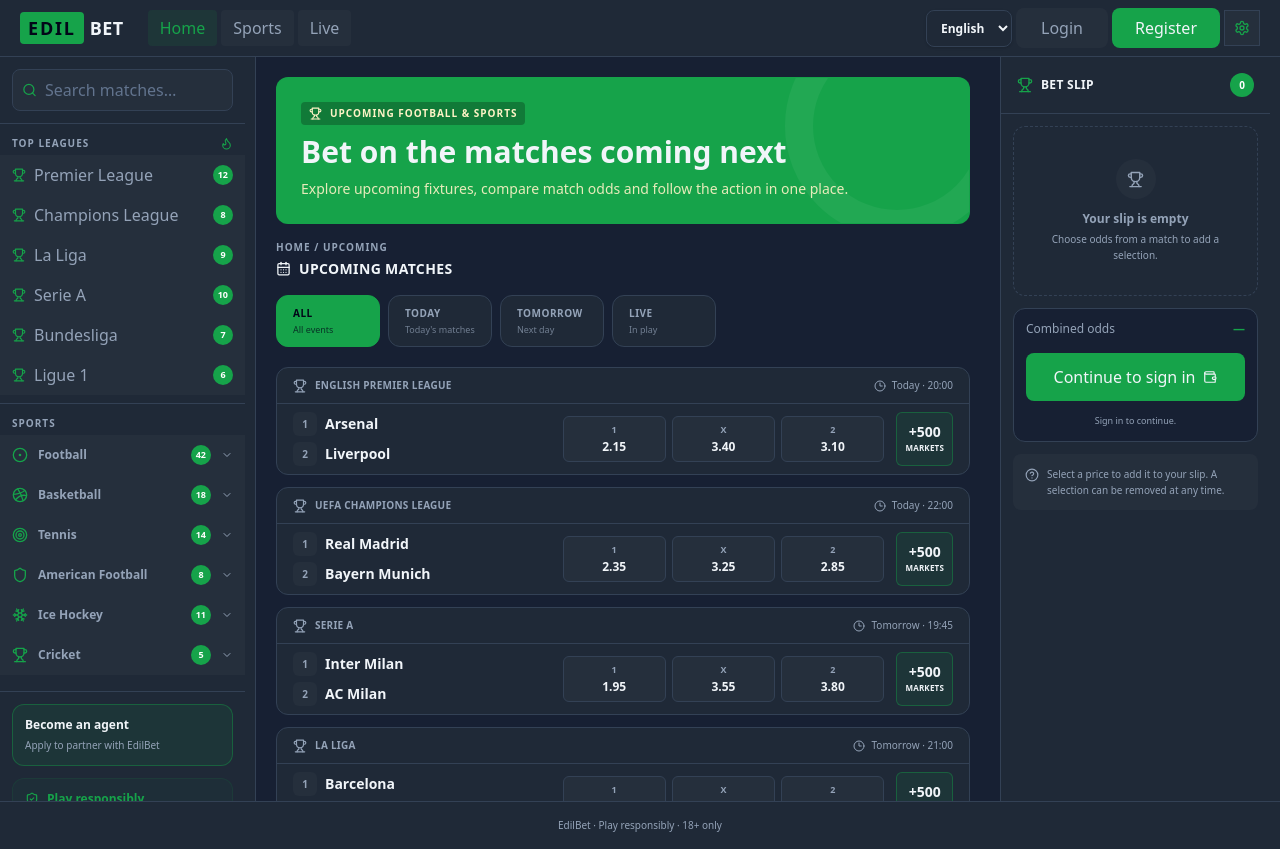
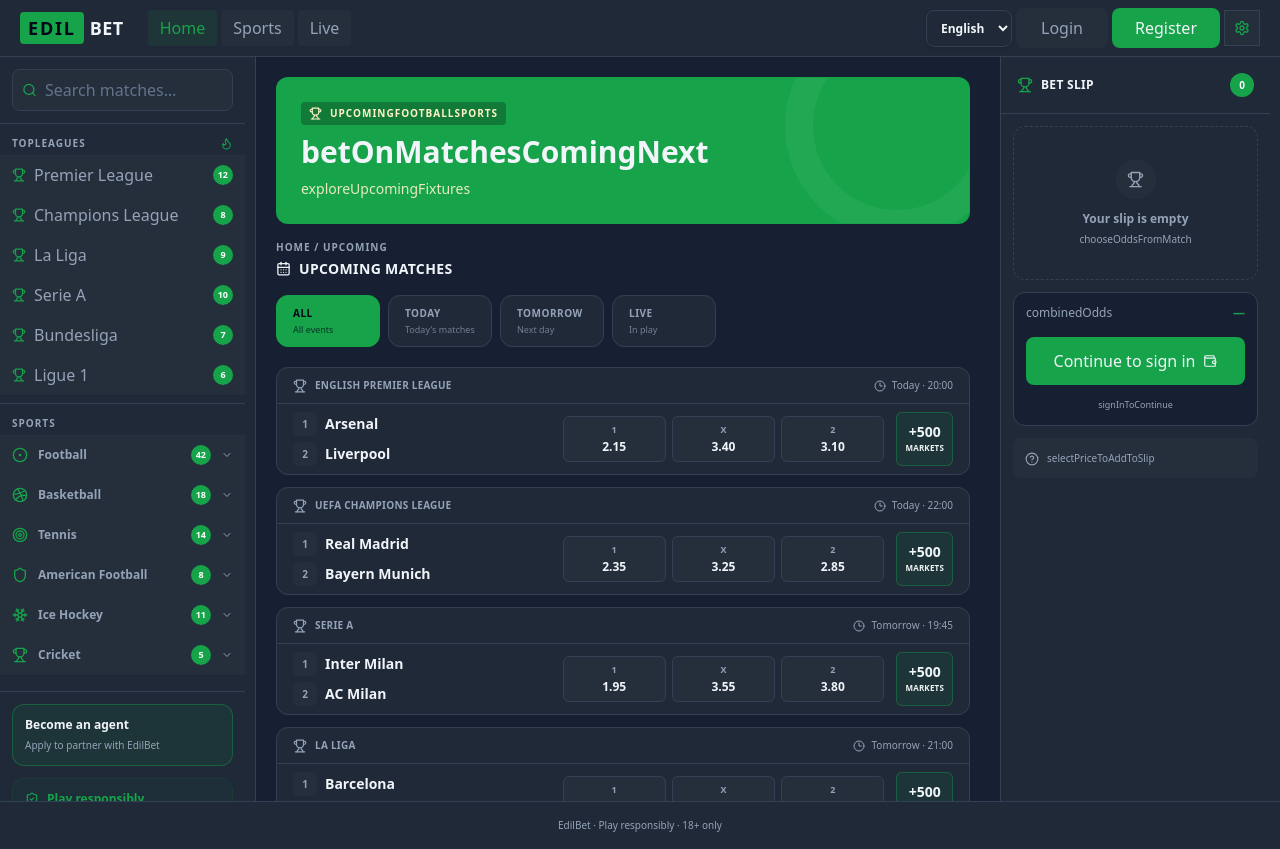
Before and after one commit to tadiosgb1/Edilbetting, a Next.js app in the folder frontend-next/: page /player in a window 1280 px wide. Built offline with nearby package versions, Linux system fonts and the light colour scheme.

Commit message:
Localize player sportsbook navigation and bet slip

```diff
--- a/frontend-next/src/app/(player)/player/page.tsx
+++ b/frontend-next/src/app/(player)/player/page.tsx
@@ -222,16 +222,16 @@ export default function PlayerPage() {
           </div>
           <div className="flex shrink-0 items-center gap-1.5 sm:gap-2.5">
             <div className="flex items-center gap-1">
-              {authHydrated && user && <div className="mr-1 flex items-center gap-1.5 rounded-lg border border-slate-700 bg-slate-800/70 py-1 pl-2 pr-1.5 sm:gap-2 sm:pl-3"><Wallet size={15} className="player-accent-icon shrink-0"/><div className="leading-tight"><span className="block text-[9px] font-semibold text-slate-300">Wallet balance</span><strong className="block whitespace-nowrap text-[11px] font-bold text-white sm:text-xs">ETB 0.00</strong></div><button onClick={() => { setDepositNotice(""); setDepositOpen(true); }} className="ml-1 rounded-md px-2 py-1.5 text-[10px] font-bold text-white transition-opacity hover:opacity-90 sm:text-xs" style={{backgroundColor:brandColor}}>Deposit</button></div>}
+              {authHydrated && user && <div className="mr-1 flex items-center gap-1.5 rounded-lg border border-slate-700 bg-slate-800/70 py-1 pl-2 pr-1.5 sm:gap-2 sm:pl-3"><Wallet size={15} className="player-accent-icon shrink-0"/><div className="leading-tight"><span className="block text-[9px] font-semibold text-slate-300">{t("walletBalance")}</span><strong className="block whitespace-nowrap text-[11px] font-bold text-white sm:text-xs">ETB 0.00</strong></div><button onClick={() => { setDepositNotice(""); setDepositOpen(true); }} className="ml-1 rounded-md px-2 py-1.5 text-[10px] font-bold text-white transition-opacity hover:opacity-90 sm:text-xs" style={{backgroundColor:brandColor}}>{t("deposit")}</button></div>}
               <LanguageSelector compact />
               {authHydrated && user ? <div className="relative">
-                <button onClick={() => setProfileOpen((open) => !open)} aria-label="Open profile menu" aria-expanded={profileOpen} className="flex h-9 items-center gap-2 rounded-lg border border-slate-700 px-2 text-sm transition hover:border-[var(--player-brand)]">
+                <button onClick={() => setProfileOpen((open) => !open)} aria-label={t("openProfileMenu")} aria-expanded={profileOpen} className="flex h-9 items-center gap-2 rounded-lg border border-slate-700 px-2 text-sm transition hover:border-[var(--player-brand)]">
                   <UserRound size={17} className="player-accent-icon" />
                   <span className="hidden max-w-24 truncate text-xs font-semibold sm:block">{user.name}</span>
                   <ChevronDown size={13} className="player-accent-icon" />
                 </button>
                 {profileOpen && <>
-                  <button aria-label="Close profile menu" onClick={() => setProfileOpen(false)} className="fixed inset-0 z-40 cursor-default" />
+                  <button aria-label={t("closeProfileMenu")} onClick={() => setProfileOpen(false)} className="fixed inset-0 z-40 cursor-default" />
                   <div className="absolute right-0 top-11 z-50 max-h-[80vh] w-72 max-w-[90vw] overflow-y-auto border border-slate-700 bg-slate-900 p-1.5 shadow-2xl">
                     <div className="border-b border-slate-800 px-3 py-3"><p className="truncate text-xs font-semibold">{user.name}</p><p className="mt-0.5 text-[10px] uppercase text-slate-500">{user.role}</p><div className="mt-3 grid grid-cols-3 gap-2"><Link href="/player/account/bonus-points" onClick={() => setProfileOpen(false)} className="border border-slate-700 bg-slate-950 p-2"><Gift size={15} className="mb-1 text-[var(--player-brand)]"/><span className="block text-[10px] text-slate-400">Bonus points</span><strong className="text-xs">0</strong></Link><Link href="/player/account/main-account" onClick={() => setProfileOpen(false)} className="border border-slate-700 bg-slate-950 p-2"><Wallet size={15} className="mb-1 text-[var(--player-brand)]"/><span className="block text-[10px] text-slate-400">Main account</span><strong className="text-xs">ETB 0.00</strong></Link><Link href="/player/account/unsettled-bets" onClick={() => setProfileOpen(false)} className="border border-slate-700 bg-slate-950 p-2"><Ticket size={15} className="mb-1 text-[var(--player-brand)]"/><span className="block text-[10px] text-slate-400">Unsettled bets</span><strong className="text-xs">0</strong></Link></div></div>
                     {([{href:"deposit",label:"Make a deposit",icon:ArrowDownToLine},{href:"withdraw",label:"Withdraw funds",icon:ArrowUpFromLine},{href:"invite-friends",label:"Invite friends",icon:Users},{href:"profile",label:"Personal profile",icon:UserRound},{href:"bet-history",label:"Bet history",icon:History},{href:"settings",label:"Account settings",icon:Settings},{href:"messages",label:"Messages",icon:Mail}] as const).map((item) => { const ItemIcon = item.icon; return <Link key={item.href} href={`/player/account/${item.href}`} onClick={() => setProfileOpen(false)} className="flex w-full items-center gap-3 px-3 py-2.5 text-left text-xs text-slate-300 transition hover:bg-slate-800 hover:text-[var(--player-brand)]"><ItemIcon size={15} className="player-accent-icon"/>{item.label}<ChevronDown size={12} className="ml-auto -rotate-90 text-slate-600"/></Link>; })}
@@ -288,11 +288,11 @@ export default function PlayerPage() {
             </div>
           </div>
           <div className="border-b border-slate-800 pb-2">
-            <div className="flex items-center justify-between px-3 pb-1 pt-3"><p className="text-[10px] font-black uppercase tracking-widest text-slate-500">Top Leagues</p><Flame size={13} className="text-[var(--player-brand)]"/></div>
-            {topLeagues.map(([league, count]) => <button key={league} onClick={() => { setActiveLeague(league); setTab("sports"); setDay("All"); }} className="flex w-full items-center gap-2 px-3 py-2 text-left text-xs font-semibold text-slate-300 transition hover:bg-slate-800 hover:text-[var(--player-brand)]"><Trophy size={14} className="player-accent-icon shrink-0" /><span className="flex-1 truncate">{league}</span><span className="player-count-badge grid h-5 min-w-5 place-items-center rounded-full border border-[var(--player-brand)]/50 bg-[var(--player-brand)] px-1 text-[9px] font-bold tabular-nums text-white">{count}</span></button>)}
+            <div className="flex items-center justify-between px-3 pb-1 pt-3"><p className="text-[10px] font-black uppercase tracking-widest text-slate-500">{t("topLeagues")}</p><Flame size={13} className="text-[var(--player-brand)]"/></div>
+            {topLeagues.map(([league, count]) => <button key={league} onClick={() => { setActiveLeague(league); setTab("sports"); setDay("All"); }} className="flex w-full items-center gap-2 px-3 py-2 text-left text-xs font-semibold text-slate-300 transition hover:bg-slate-800 hover:text-[var(--player-brand)]"><Trophy size={14} className="player-accent-icon shrink-0" /><span className="flex-1 truncate">{t(league)}</span><span className="player-count-badge grid h-5 min-w-5 place-items-center rounded-full border border-[var(--player-brand)]/50 bg-[var(--player-brand)] px-1 text-[9px] font-bold tabular-nums text-white">{count}</span></button>)}
           </div>
           <div className="px-3 pb-1 pt-3"><p className="text-[10px] font-black uppercase tracking-widest text-slate-500">Sports</p></div>
-          <div className="pb-4">{sports.map(([name, count]) => { const SportIcon = sportIcons[name as keyof typeof sportIcons]; return <button key={name} onClick={() => { setActiveLeague(name === "Football" ? "All sports" : name); setTab("sports"); }} className="flex w-full items-center gap-2.5 px-3 py-2.5 text-left text-slate-300 transition hover:bg-slate-800/70 hover:text-white"><SportIcon size={16} className="player-accent-icon shrink-0" /><span className="flex-1 text-xs font-bold">{name}</span><span className="player-count-badge grid h-5 min-w-5 place-items-center rounded-full border border-[var(--player-brand)]/50 bg-[var(--player-brand)] px-1 text-[9px] font-semibold tabular-nums text-white">{count}</span><ChevronDown size={12} className="text-slate-600"/></button>; })}</div>
+          <div className="pb-4">{sports.map(([name, count]) => { const SportIcon = sportIcons[name as keyof typeof sportIcons]; return <button key={name} onClick={() => { setActiveLeague(name === "Football" ? "All sports" : name); setTab("sports"); }} className="flex w-full items-center gap-2.5 px-3 py-2.5 text-left text-slate-300 transition hover:bg-slate-800/70 hover:text-white"><SportIcon size={16} className="player-accent-icon shrink-0" /><span className="flex-1 text-xs font-bold">{t(name)}</span><span className="player-count-badge grid h-5 min-w-5 place-items-center rounded-full border border-[var(--player-brand)]/50 bg-[var(--player-brand)] px-1 text-[9px] font-semibold tabular-nums text-white">{count}</span><ChevronDown size={12} className="text-slate-600"/></button>; })}</div>
           <div className="mt-auto space-y-3 border-t border-slate-800 p-3"><button onClick={() => { setAgentNotice(""); setAgentOpen(true); }} className="w-full rounded-xl border border-[var(--player-brand)]/40 bg-[var(--player-brand)]/10 p-3 text-left transition hover:bg-[var(--player-brand)]/15"><span className="block text-xs font-bold text-white">Become an agent</span><span className="mt-1 block text-[10px] leading-4 text-slate-300">Apply to partner with EdilBet</span></button><div className="rounded-xl border border-[var(--player-brand)]/10 bg-[var(--player-brand)]/5 p-3"><div className="flex items-center gap-2 text-xs font-bold text-[var(--player-brand)]"><ShieldCheck size={14}/> Play responsibly</div><p className="mt-2 text-[10px] leading-4 text-slate-300">18+ only. Set limits and keep the game fun.</p></div></div>
         </aside>
 
@@ -303,15 +303,15 @@ export default function PlayerPage() {
             <div className="relative overflow-hidden rounded-xl border border-[var(--player-brand)]/15 bg-[var(--player-brand)] p-5 sm:p-6">
               <div className="absolute -right-10 -top-16 h-56 w-56 rounded-full border-[28px] border-white/5"/>
               <div className="relative">
-                <span className="mb-2 inline-flex items-center gap-2 rounded bg-black/25 px-2 py-1 text-[10px] font-black uppercase tracking-widest text-amber-100"><Trophy size={13} />Upcoming Football & Sports</span>
-                <h1 className="max-w-2xl text-xl font-black leading-tight text-white sm:text-3xl">Bet on the matches coming next</h1>
-                <p className="mt-2 max-w-xl text-xs leading-5 text-amber-100/90 sm:text-sm">Explore upcoming fixtures, compare match odds and follow the action in one place.</p>
+                <span className="mb-2 inline-flex items-center gap-2 rounded bg-black/25 px-2 py-1 text-[10px] font-black uppercase tracking-widest text-amber-100"><Trophy size={13} />{t("upcomingFootballSports")}</span>
+                <h1 className="max-w-2xl text-xl font-black leading-tight text-white sm:text-3xl">{t("betOnMatchesComingNext")}</h1>
+                <p className="mt-2 max-w-xl text-xs leading-5 text-amber-100/90 sm:text-sm">{t("exploreUpcomingFixtures")}</p>
               </div>
             </div>
 
             <div className="flex flex-wrap items-center justify-between gap-3">
-              <div><p className="text-[10px] font-black uppercase tracking-widest text-slate-500">Home / {tab === "live" ? "Live" : tab === "sports" ? "Sports" : "Upcoming"}</p><h2 className="mt-1 flex items-center gap-2 text-sm font-black uppercase tracking-wide text-white">{tab === "live" ? <><Activity size={15} className="text-red-400" />Live matches</> : tab === "sports" ? <><Trophy size={15} />Sports & fixtures</> : <><CalendarDays size={15} />Upcoming Matches</>}</h2></div>
-              <div className="relative w-full sm:w-64 lg:hidden"><Search size={14} className="absolute left-3 top-1/2 -translate-y-1/2 text-slate-500"/><input value={search} onChange={(event) => setSearch(event.target.value)} placeholder="Search matches…" className="w-full rounded-lg border border-slate-800 bg-slate-900 py-2 pl-9 pr-3 text-xs outline-none placeholder:text-slate-500 focus:border-[var(--player-brand)]"/></div>
+              <div><p className="text-[10px] font-black uppercase tracking-widest text-slate-500">Home / {tab === "live" ? "Live" : tab === "sports" ? "Sports" : "Upcoming"}</p><h2 className="mt-1 flex items-center gap-2 text-sm font-black uppercase tracking-wide text-white">{tab === "live" ? <><Activity size={15} className="text-red-400" />{t("liveMatches")}</> : tab === "sports" ? <><Trophy size={15} />{t("sportsAndFixtures")}</> : <><CalendarDays size={15} />{t("Upcoming Matches")}</>}</h2></div>
+              <div className="relative w-full sm:w-64 lg:hidden"><Search size={14} className="absolute left-3 top-1/2 -translate-y-1/2 text-slate-500"/><input value={search} onChange={(event) => setSearch(event.target.value)} placeholder={t("Search matches…")} className="w-full rounded-lg border border-slate-800 bg-slate-900 py-2 pl-9 pr-3 text-xs outline-none placeholder:text-slate-500 focus:border-[var(--player-brand)]"/></div>
             </div>
 
             <div className="flex gap-2 overflow-x-auto pb-1">
@@ -319,9 +319,9 @@ export default function PlayerPage() {
             </div>
 
             <div className="space-y-3">
-              {visibleMatches.length === 0 && <div className="rounded-xl border border-slate-800 bg-slate-900 p-8 text-center"><Activity size={22} className="mx-auto text-slate-600"/><p className="mt-3 text-sm font-semibold text-slate-300">{t("No matches found")}</p><p className="mt-1 text-xs text-slate-500">Try another search or date filter.</p><button onClick={() => { setSearch(""); setDay("All"); setTab("home"); setActiveLeague("All sports"); }} className="mt-4 text-xs font-bold text-[var(--player-brand)]">Clear filters</button></div>}
+              {visibleMatches.length === 0 && <div className="rounded-xl border border-slate-800 bg-slate-900 p-8 text-center"><Activity size={22} className="mx-auto text-slate-600"/><p className="mt-3 text-sm font-semibold text-slate-300">{t("No matches found")}</p><p className="mt-1 text-xs text-slate-500">Try another search or date filter.</p><button onClick={() => { setSearch(""); setDay("All"); setTab("home"); setActiveLeague("All sports"); }} className="mt-4 text-xs font-bold text-[var(--player-brand)]">{t("clearFilters")}</button></div>}
               {visibleMatches.map((match) => <article key={match.id} className="overflow-hidden rounded-xl border border-slate-800 bg-slate-900 transition hover:border-slate-700">
-                <div className="flex flex-wrap items-center justify-between gap-2 border-b border-slate-800 px-3 py-2.5 sm:px-4"><div className="flex min-w-0 items-center gap-2">{match.icon === "globe" ? <Globe size={14} className="shrink-0 text-slate-500" /> : <Trophy size={14} className="shrink-0 text-slate-500" />}<span className="truncate text-[10px] font-black tracking-wide text-slate-400">{match.league}</span>{match.live && <span className="inline-flex items-center gap-1 rounded bg-red-500/10 px-1.5 py-0.5 text-[9px] font-black text-red-400"><span className="h-1.5 w-1.5 animate-pulse rounded-full bg-red-500"/>LIVE</span>}</div><div className="flex items-center gap-1.5 text-[10px] text-slate-500"><Clock3 size={12}/>{match.live ? match.kickoff : `${match.date} · ${match.kickoff}`}</div></div>
+                <div className="flex flex-wrap items-center justify-between gap-2 border-b border-slate-800 px-3 py-2.5 sm:px-4"><div className="flex min-w-0 items-center gap-2">{match.icon === "globe" ? <Globe size={14} className="shrink-0 text-slate-500" /> : <Trophy size={14} className="shrink-0 text-slate-500" />}<span className="truncate text-[10px] font-black tracking-wide text-slate-400">{t(match.league)}</span>{match.live && <span className="inline-flex items-center gap-1 rounded bg-red-500/10 px-1.5 py-0.5 text-[9px] font-black text-red-400"><span className="h-1.5 w-1.5 animate-pulse rounded-full bg-red-500"/>LIVE</span>}</div><div className="flex items-center gap-1.5 text-[10px] text-slate-500"><Clock3 size={12}/>{match.live ? match.kickoff : `${t(match.date)} · ${match.kickoff}`}</div></div>
                 <div className="grid grid-cols-[minmax(0,1fr)_minmax(0,1.25fr)_auto] items-center gap-2 px-3 py-2 sm:gap-3 sm:px-4">
                   <div className="min-w-0"><div className="flex items-center gap-2"><span className="grid h-6 w-6 shrink-0 place-items-center rounded-md bg-slate-800 text-[10px] font-black text-slate-300">1</span><p className="truncate text-xs font-bold text-white sm:text-sm">{match.home}</p></div><div className="mt-1.5 flex items-center gap-2"><span className="grid h-6 w-6 shrink-0 place-items-center rounded-md bg-slate-800 text-[10px] font-black text-slate-300">2</span><p className="truncate text-xs font-bold text-white sm:text-sm">{match.away}</p></div></div>
                   <div className="grid min-w-0 grid-cols-3 gap-1 sm:gap-1.5">{match.odds.map((odd,index)=>{const selection=["1","X","2"][index];const active=picks.some((pick)=>pick.matchId===match.id&&pick.selection===selection);return <button key={selection} aria-label={selection+" odds "+formatOdd(odd)} onClick={()=>togglePick(match,index)} className={active?"min-w-0 rounded-md border border-[var(--player-brand)] bg-[var(--player-brand)]/15 px-1 py-1.5 text-center":"min-w-0 rounded-md border border-slate-700 bg-slate-800/80 px-1 py-1.5 text-center transition hover:border-[var(--player-brand)]/60"}><span className="block text-[9px] font-bold text-slate-400">{selection}</span><span className="mt-0.5 block truncate text-[11px] font-black tabular-nums text-white sm:text-xs">{formatOdd(odd)}</span></button>;})}</div>
@@ -336,9 +336,9 @@ export default function PlayerPage() {
         <aside className="custom-scroll hidden h-full w-[280px] shrink-0 overflow-y-auto overscroll-contain border-l border-slate-800 bg-slate-900 xl:block">
           <div className="flex items-center justify-between border-b border-slate-800 px-4 py-4"><div className="flex items-center gap-2"><Trophy size={16} className="text-[var(--player-brand)]"/><h2 className="text-xs font-black uppercase tracking-wide">Bet Slip</h2></div><span className="player-count-badge grid h-6 min-w-6 place-items-center rounded-full border border-[var(--player-brand)]/50 bg-[var(--player-brand)] px-1.5 text-[10px] font-bold tabular-nums text-white">{picks.length}</span></div>
           <div className="space-y-3 p-3">
-            {picks.length === 0 ? <div className="rounded-xl border border-dashed border-slate-700 px-4 py-8 text-center"><div className="mx-auto grid h-10 w-10 place-items-center rounded-full bg-slate-800"><Trophy size={17} className="text-slate-500"/></div><p className="mt-3 text-xs font-bold text-slate-300">{t("Your slip is empty")}</p><p className="mt-1 text-[10px] leading-4 text-slate-500">Choose odds from a match to add a selection.</p></div> : picks.map((pick) => <div key={pick.matchId} className="rounded-xl border border-slate-700 bg-slate-800/70 p-3"><div className="flex items-start justify-between gap-2"><p className="text-[11px] font-semibold leading-5">{pick.teams}</p><button aria-label="Remove selection" onClick={() => setPicks((current) => current.filter((item) => item.matchId !== pick.matchId))} className="text-slate-500 hover:text-white"><X size={13}/></button></div><div className="mt-3 flex items-center justify-between text-[10px]"><span className="text-slate-400">Selection {pick.selection}</span><span className="font-black text-[var(--player-brand)]">{formatOdd(pick.odd)}</span></div></div>)}
-            <div className="rounded-xl border border-slate-800 bg-slate-950 p-3"><div className="flex items-center justify-between text-xs"><span className="text-slate-500">Combined odds</span><strong className="text-[var(--player-brand)]">{picks.length ? picks.reduce((total, pick) => total * Number(pick.odd), 1).toFixed(2) : "—"}</strong></div>{user ? <div className="mt-4 rounded-lg border border-emerald-500/20 bg-emerald-500/10 px-3 py-3 text-xs font-semibold text-emerald-300"><Check size={14} className="mr-2 inline" />Signed in as {user.name}. Wagers are not submitted.</div> : <button onClick={() => setAuthMode("login")} className="mt-4 flex w-full items-center justify-center gap-2 rounded-lg px-3 py-3 text-xs font-semibold text-white transition-opacity hover:opacity-90" style={{ backgroundColor: brandColor }}>{t("Continue to sign in")} <Wallet size={14}/></button>}<p className="mt-3 text-center text-[9px] leading-4 text-slate-600">{user ? "No wagers are placed." : "Sign in to continue."}</p></div>
-            <div className="flex items-start gap-2 rounded-lg bg-slate-800/60 p-3 text-[10px] leading-4 text-slate-500"><CircleHelp size={14} className="mt-0.5 shrink-0"/>Select a price to add it to your slip. A selection can be removed at any time.</div>
+            {picks.length === 0 ? <div className="rounded-xl border border-dashed border-slate-700 px-4 py-8 text-center"><div className="mx-auto grid h-10 w-10 place-items-center rounded-full bg-slate-800"><Trophy size={17} className="text-slate-500"/></div><p className="mt-3 text-xs font-bold text-slate-300">{t("Your slip is empty")}</p><p className="mt-1 text-[10px] leading-4 text-slate-500">{t("chooseOddsFromMatch")}</p></div> : picks.map((pick) => <div key={pick.matchId} className="rounded-xl border border-slate-700 bg-slate-800/70 p-3"><div className="flex items-start justify-between gap-2"><p className="text-[11px] font-semibold leading-5">{pick.teams}</p><button aria-label={t("removeSelection")} onClick={() => setPicks((current) => current.filter((item) => item.matchId !== pick.matchId))} className="text-slate-500 hover:text-white"><X size={13}/></button></div><div className="mt-3 flex items-center justify-between text-[10px]"><span className="text-slate-400">{t("selection")} {pick.selection}</span><span className="font-black text-[var(--player-brand)]">{formatOdd(pick.odd)}</span></div></div>)}
+            <div className="rounded-xl border border-slate-800 bg-slate-950 p-3"><div className="flex items-center justify-between text-xs"><span className="text-slate-500">{t("combinedOdds")}</span><strong className="text-[var(--player-brand)]">{picks.length ? picks.reduce((total, pick) => total * Number(pick.odd), 1).toFixed(2) : "—"}</strong></div>{user ? <div className="mt-4 rounded-lg border border-emerald-500/20 bg-emerald-500/10 px-3 py-3 text-xs font-semibold text-emerald-300"><Check size={14} className="mr-2 inline" />{t("signedInAs")} {user.name}. {t("wagersNotSubmitted")}</div> : <button onClick={() => setAuthMode("login")} className="mt-4 flex w-full items-center justify-center gap-2 rounded-lg px-3 py-3 text-xs font-semibold text-white transition-opacity hover:opacity-90" style={{ backgroundColor: brandColor }}>{t("Continue to sign in")} <Wallet size={14}/></button>}<p className="mt-3 text-center text-[9px] leading-4 text-slate-600">{user ? t("noWagersArePlaced") : t("signInToContinue")}</p></div>
+            <div className="flex items-start gap-2 rounded-lg bg-slate-800/60 p-3 text-[10px] leading-4 text-slate-500"><CircleHelp size={14} className="mt-0.5 shrink-0"/>{t("selectPriceToAddToSlip")}</div>
           </div>
         </aside>
       </div>
```
